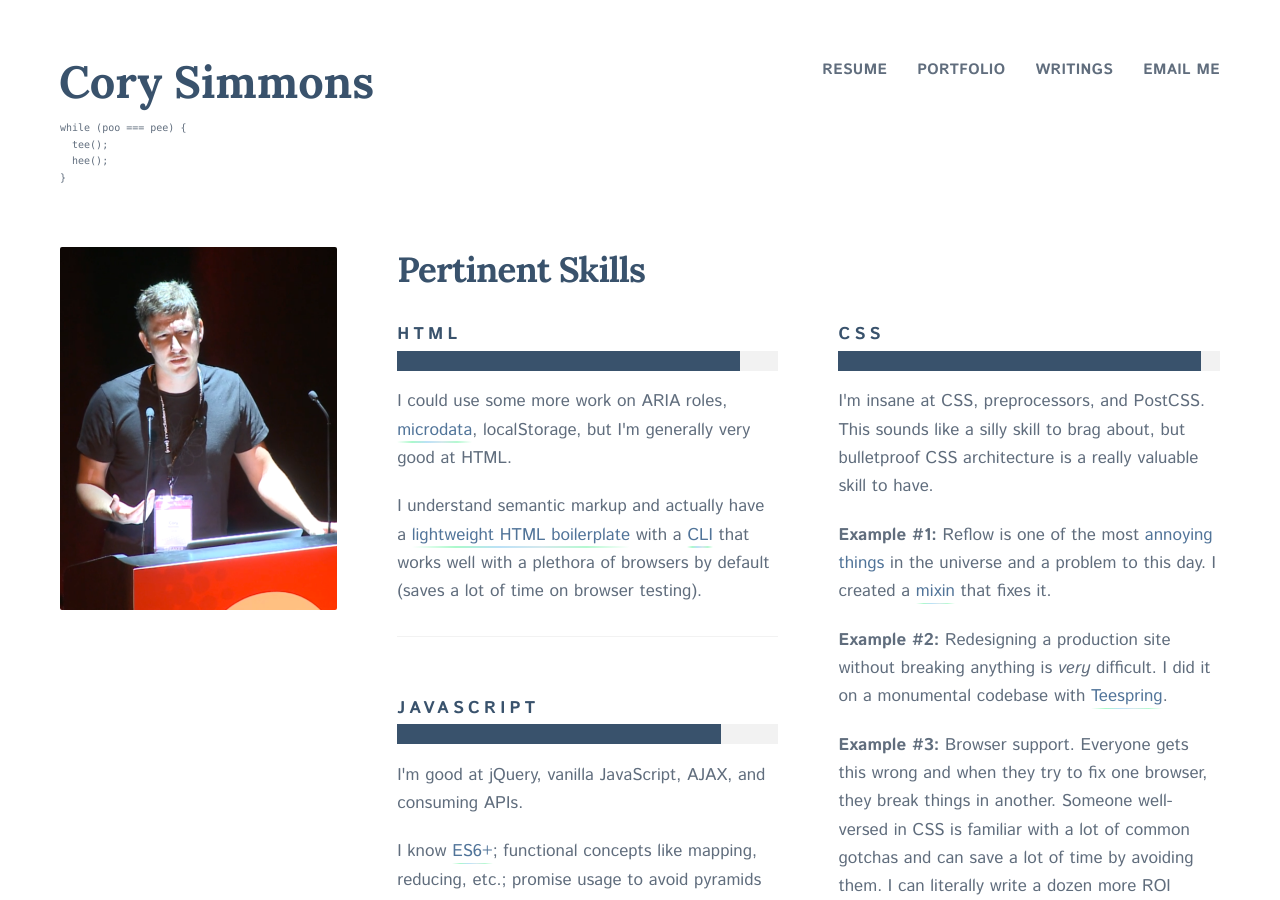
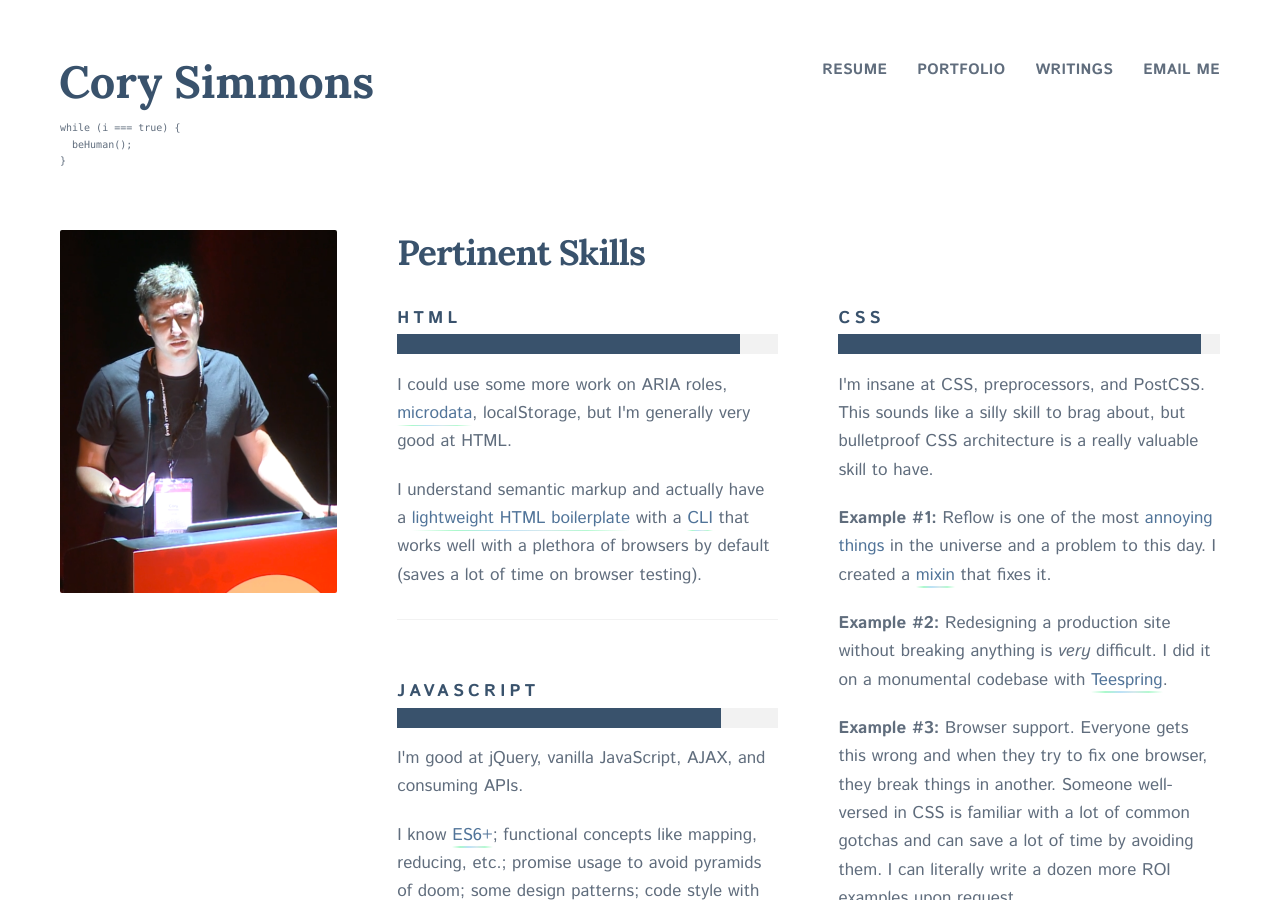
Before and after one commit to mohamedhaouali/corysimmons.com, a Jekyll site: the page built from index.html, in a window 1280 px wide and 900 px high. Built offline with Jekyll 4.4.1, drawn with Linux system fonts in a browser that asks for light colours.

```diff
--- a/_includes/header.html
+++ b/_includes/header.html
@@ -17,15 +17,14 @@
       <a href="{{ site.baseurl }}/" class="logo">
         <span>Cory Simmons</span>
         <span>
-          while (poo === pee) {<br>
-          &nbsp;&nbsp;tee();<br>
-          &nbsp;&nbsp;hee();<br>
+          while (i === true) {<br>
+          &nbsp;&nbsp;beHuman();<br>
           }
         </span>
       </a>
 
       <div>
-        <a href="https://www.youtube.com/watch?v=yQOkmHqBTGI" target="_blank">Resume</a>
+        <a href="{{ site.baseurl }}/concise-resume.pdf" target="_blank">Resume</a>
         <a href="{{ site.baseurl }}/portfolio/">Portfolio</a>
         <a href="{{ site.baseurl }}/writings/">Writings</a>
         <a href="mailto:csimmonswork@gmail.com">Email Me</a>
```
Also changed, not shown: 3 other files.
